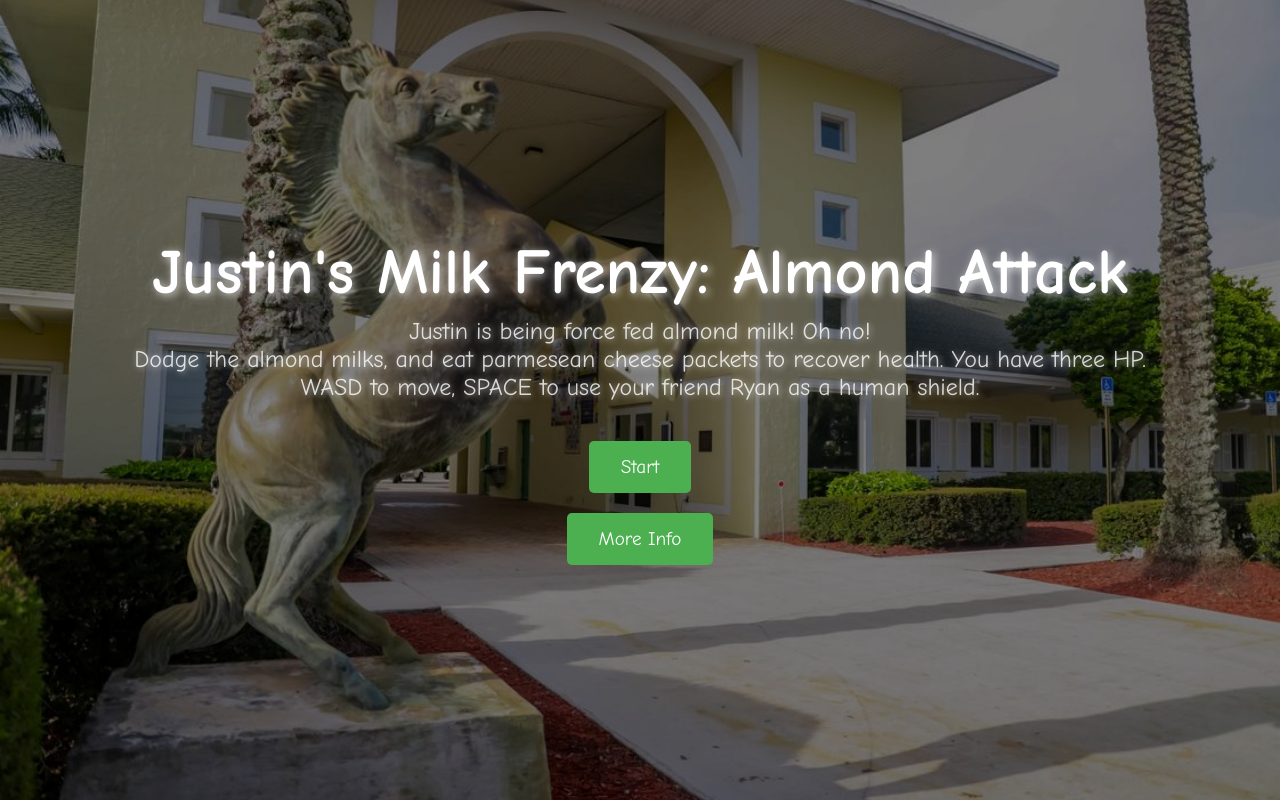
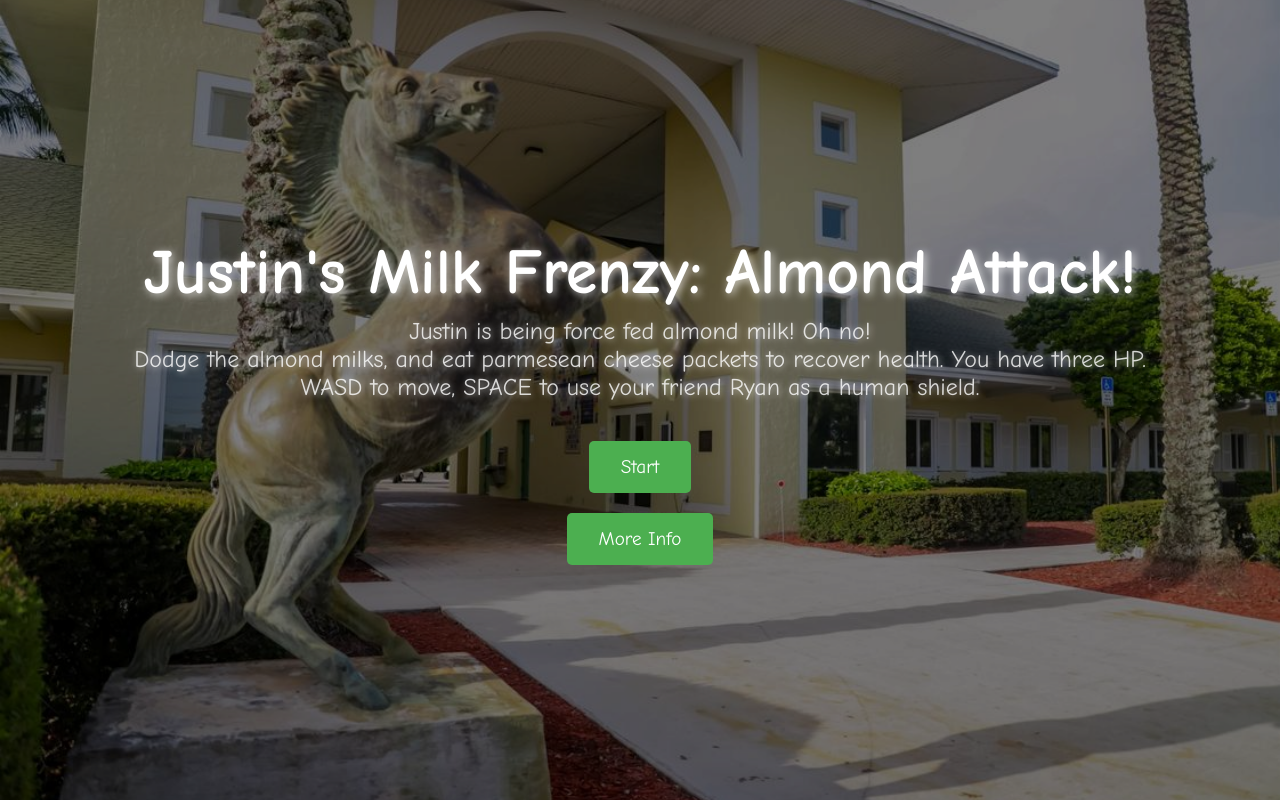
Before and after one commit to Justins-milk/justins-milk.github.io, a plain HTML site: page index.html in a window 1280 px wide. Drawn offline with Linux system fonts and the light colour scheme.

Commit message:
Update index.html

```diff
--- a/index.html
+++ b/index.html
@@ -56,7 +56,7 @@
     </style>
 </head>
 <body>
-    <h1>Justin's Milk Frenzy: Almond Attack</h1>
+    <h1>Justin's Milk Frenzy: Almond Attack!</h1>
     <h2>Justin is being force fed almond milk! Oh no! <br>Dodge the almond milks, and eat parmesean cheese packets to recover health. You have three HP.<br>WASD to move, SPACE to use your friend Ryan as a human shield.</h2>
     <a href="./build/web/game.html" class="button-link">Start</a>
     <a href="./rules.html" class="button-link">More Info</a>
```
